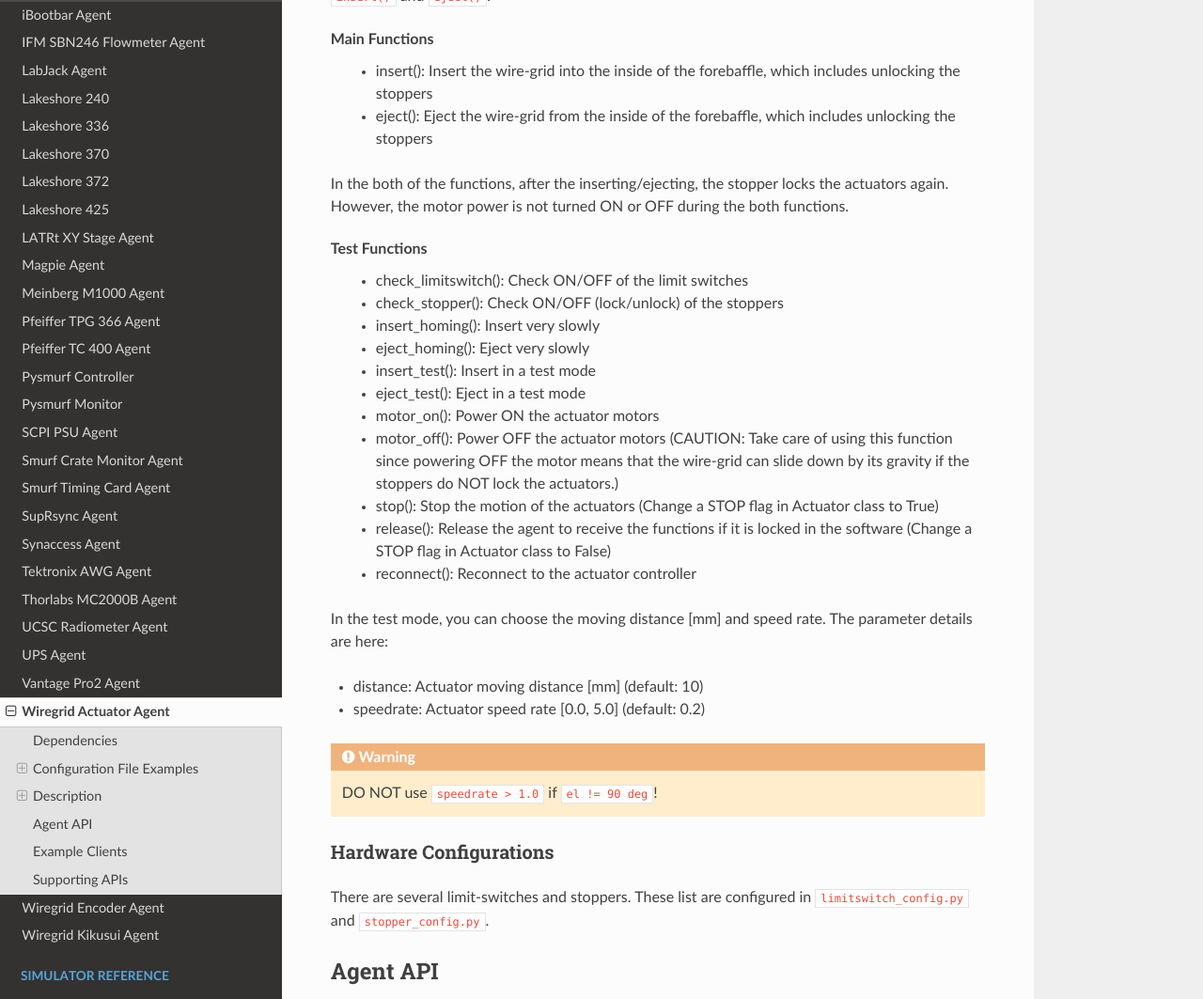
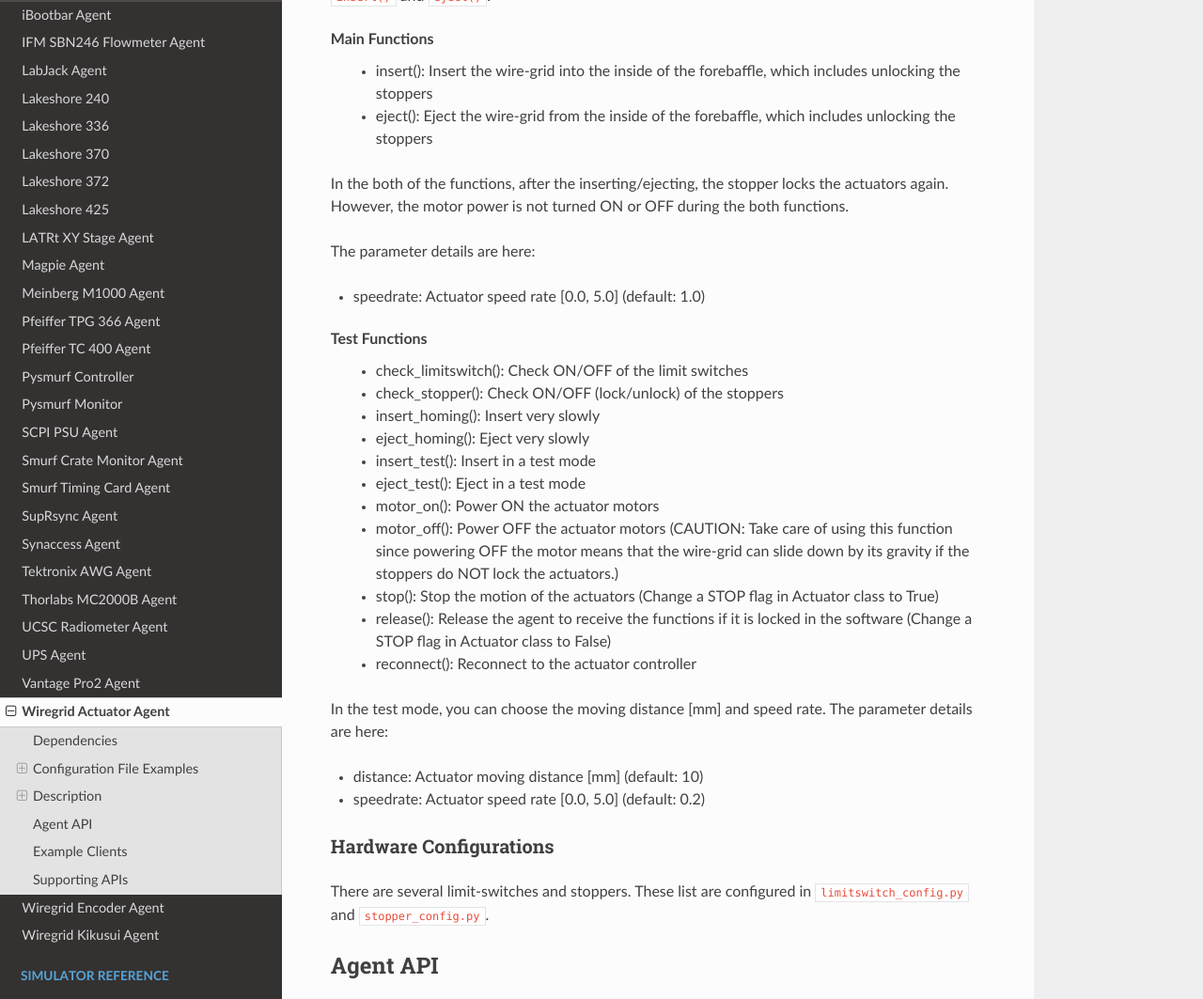
Before and after one commit to simonsobs/socs, a Sphinx documentation site: the page built from docs/agents/wiregrid_actuator.rst, in a window 1280 px wide and 1400 px high, scrolled down 1480 px, cut to the strip 0-1063 px from the top of the window. Shown: the whole strip at 94% size. Built offline with Sphinx 7.4.7 and the Read the Docs theme 2.0.0, drawn with Linux system fonts in a browser that asks for light colours.

Commit message:
Fix bug in speed_rate limitation in wiregrid_actuator/drivers/Actuator.py (#579)
* update wiregrid_actuator.rst

* add speedrate parameter in insert/eject() in wiregrid_actuator

```diff
--- a/docs/agents/wiregrid_actuator.rst
+++ b/docs/agents/wiregrid_actuator.rst
@@ -77,6 +77,10 @@ The main functions are ``insert()`` and ``eject()``.
 In the both of the functions, after the inserting/ejecting, the stopper locks the actuators again.
 However, the motor power is not turned ON or OFF during the both functions.
 
+The parameter details are here:
+
+- speedrate: Actuator speed rate [0.0, 5.0] (default: 1.0)
+
 **Test Functions**
  - check_limitswitch(): Check ON/OFF of the limit switches
  - check_stopper(): Check ON/OFF (lock/unlock) of the stoppers
@@ -99,9 +103,6 @@ The parameter details are here:
 
 - distance: Actuator moving distance [mm] (default: 10)
 - speedrate: Actuator speed rate [0.0, 5.0] (default: 0.2)
-
-.. warning::
-  DO NOT use ``speedrate > 1.0`` if ``el != 90 deg``!
 
 
 Hardware Configurations
```
Also changed, not shown: 1 other file.
